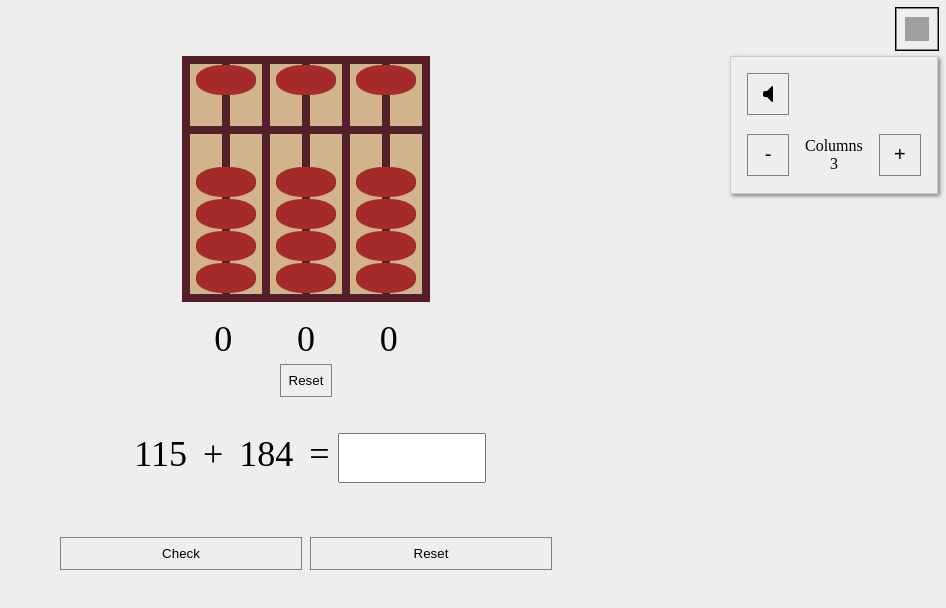
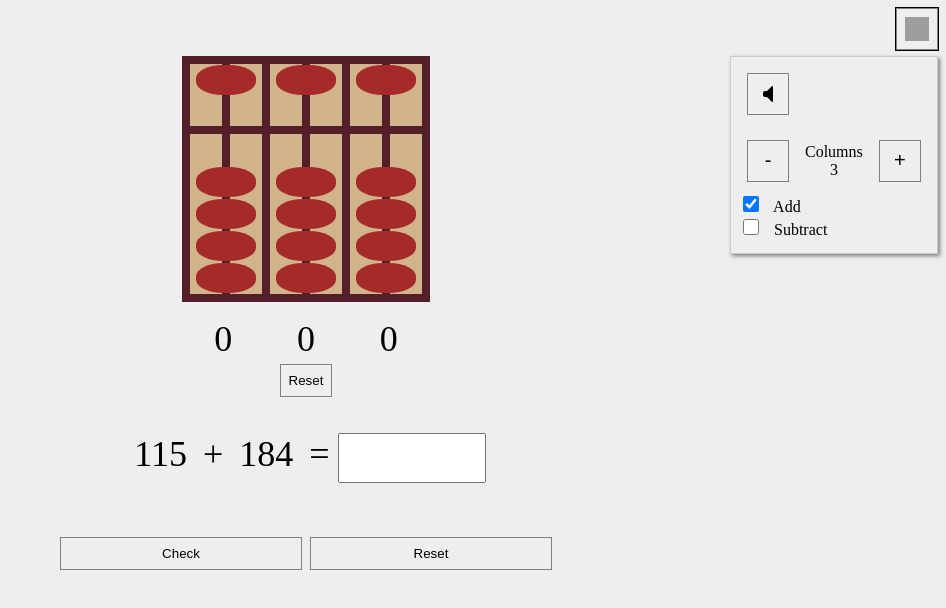
Before and after one commit to xander-marjoram/abacus, a Nuxt app: page / in a window 1280 px wide. Both pictures are taken after a click on the button "Toggle settings window". Shown: the top 608 px of the page, without its empty margins (334-1280 px from the left). Built offline with nearby package versions, Linux system fonts and the light colour scheme; grey boxes are pictures that could not be loaded.

Commit message:
Add subtraction

```diff
--- a/components/Question.vue
+++ b/components/Question.vue
@@ -32,6 +32,7 @@
 
 <script>
 import { mapState } from 'vuex';
+import { ADD, OPERATORS } from '@/services/constants';
 
 export default {
     data: () => ({
@@ -45,7 +46,8 @@ export default {
 
     computed: {
         ...mapState('settings', [
-            'digits'
+            'digits',
+            'selectedOperators'
         ])
     },
 
@@ -72,9 +74,19 @@ export default {
 
         generateNewNumbers () {
             this.resetResults();
-            this.answer = this.getRandomNumberBetween(2, 10 ** this.digits);
-            this.firstNumber = this.getRandomNumberBetween(1, this.answer);
-            this.secondNumber = this.answer - this.firstNumber;
+            const randomIndex = Math.floor(Math.random() * this.selectedOperators.length);
+            const operator = this.selectedOperators[randomIndex];
+            this.operator = OPERATORS[operator];
+
+            if (operator === ADD) {
+                this.answer = this.getRandomNumberBetween(2, 10 ** this.digits);
+                this.firstNumber = this.getRandomNumberBetween(1, this.answer);
+                this.secondNumber = this.answer - this.firstNumber;
+            } else {
+                this.firstNumber = this.getRandomNumberBetween(2, 10 ** this.digits);
+                this.secondNumber = this.getRandomNumberBetween(1, this.firstNumber);
+                this.answer = this.firstNumber - this.secondNumber;
+            }
         },
 
         getRandomNumberBetween (min, max) {
--- a/components/Settings.vue
+++ b/components/Settings.vue
@@ -1,5 +1,6 @@
 <template>
     <div class="settings-container">
+        <div>
             <button
                 :aria-expanded="`${showSettingsWindow}`"
                 aria-label="Toggle settings window"
@@ -7,6 +8,7 @@
                 @click="toggleSettingsWindow">
                 <img src="/settings.svg" alt="Settings" class="setting-icon">
             </button>
+        </div>
         <div v-if="showSettingsWindow" class="settings-window">
             <button class="settings-button" @click="toggleSound">
                 <img
@@ -32,20 +34,49 @@
                     +
                 </button>
             </div>
+            <div class="operators">
+                <label
+                    v-for="operator in operators"
+                    :key="`input-${operator}`"
+                    :for="`${operator}-checkbox`">
+                    <input
+                        :id="`${operator}-checkbox`"
+                        v-model="selectedOperators"
+                        type="checkbox"
+                        :value="operator">
+                    <span>
+                        {{ operator }}
+                    </span>
+                </label>
+            </div>
         </div>
     </div>
 </template>
 
 <script>
 import { mapMutations, mapState } from 'vuex';
+import { ADD, SUBTRACT } from '../services/constants';
 
 export default {
+    data: () => ({
+        operators: [ADD, SUBTRACT]
+    }),
+
     computed: {
         ...mapState('settings', [
             'digits',
             'showSettingsWindow',
             'soundEnabled'
         ]),
+
+        selectedOperators: {
+            get () {
+                return this.$store.state.settings.selectedOperators;
+            },
+            set (operators) {
+                this.updateSelectedOperators(operators);
+            }
+        },
 
         speakerIconSrc () {
             return this.soundEnabled ? '/speaker-on.svg' : '/speaker-off.svg';
@@ -57,7 +88,8 @@ export default {
             'addDigit',
             'removeDigit',
             'toggleSettingsWindow',
-            'toggleSound'
+            'toggleSound',
+            'updateSelectedOperators'
         ])
     }
 };
@@ -97,7 +129,7 @@ export default {
     right: 0;
     border: 1px solid #ccc;
     background-color: #eee;
-    height: 120px;
+    height: 180px;
     width: 190px;
     box-shadow: 2px 2px 4px grey;
 }
@@ -112,4 +144,14 @@ export default {
     align-items: center;
     font-size: 16px;
 }
+
+.operators {
+    display: flex;
+    flex-flow: column;
+}
+
+input[type="checkbox"] {
+    height: 16px;
+    width: 16px;
+}
 </style>
--- /dev/null
+++ b/services/constants.js
@@ -0,0 +1,6 @@
+export const ADD = 'Add';
+export const SUBTRACT = 'Subtract';
+export const OPERATORS = {
+    [ADD]: '+',
+    [SUBTRACT]: '-'
+};
--- a/store/settings.js
+++ b/store/settings.js
@@ -1,5 +1,8 @@
+import { ADD } from '../services/constants';
+
 export const state = () => ({
     digits: 3,
+    selectedOperators: [ADD],
     showNumbers: true,
     showSettingsWindow: false,
     soundEnabled: false
@@ -20,5 +23,9 @@ export const mutations = {
 
     toggleSound (state) {
         state.soundEnabled = !state.soundEnabled;
+    },
+
+    updateSelectedOperators (state, operators) {
+        state.selectedOperators = operators;
     }
 };
```
Lines whose indentation alone changed are shown as unchanged.
